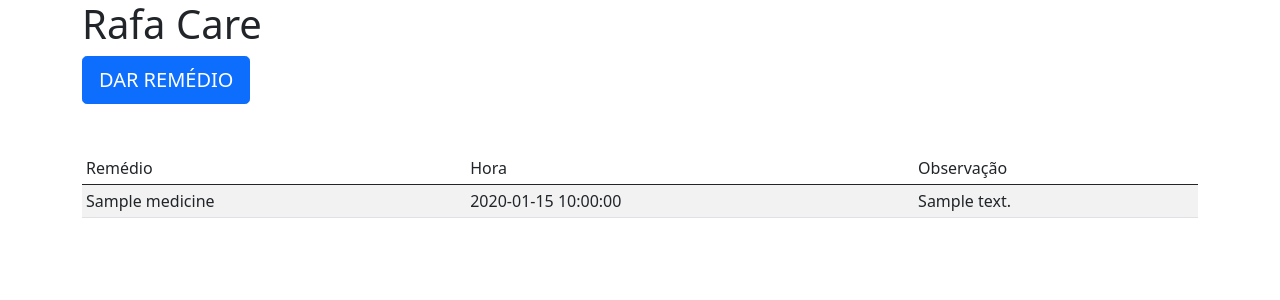
After one commit to thcborges/rafa-care, a Python web app: template rafa_care/templates/medications.html in a window 1280 px wide. The commit adds this page. Shown: the top 300 px of the page. Run offline with Jinja, Linux system fonts and the light colour scheme; the template is opened without the code that fills it: most values are stand-ins (such as "Sample title", 1, 10 or a date in 2020).

Commit message:
Creating view for medications

```diff
--- a/rafa_care/ext/dao/__init__.py
+++ b/rafa_care/ext/dao/__init__.py
@@ -1,2 +1,3 @@
 from rafa_care.ext.dao.breastfeeding_dao import BreastfeedingDao
+from rafa_care.ext.dao.medication_dao import MedicationDao
 from rafa_care.ext.dao.milk_source_dao import MilkSourceDao
--- a/rafa_care/templates/index.html
+++ b/rafa_care/templates/index.html
@@ -12,8 +12,9 @@
 
 {% block content %}
 
-<div action="{{ url_for('site.new_breastfeeding') }}" method="post">
+<div>
     <a href="{{ url_for('site.new_breastfeeding') }}" class="btn btn-lg btn-primary">INICIAR MAMÁ</a>
+    <a href="{{ url_for('site.medications') }}" class="btn btn-lg btn-primary">REMÉDIOS</a>
 </div>
 <table class="table table-striped table-hover table-sm table-responsive mt-5 scroll">
     <thead>
--- /dev/null
+++ b/rafa_care/templates/medications.html
@@ -0,0 +1,38 @@
+{% extends "base.html" %}
+
+{% block css %}
+<!--<style>-->
+<!--    .scroll {-->
+<!--        overflow-x: auto;-->
+<!--        overflow-y: hidden;-->
+<!--        white-space: nowrap;-->
+<!--    }-->
+<!--</style>-->
+{% endblock css %}
+
+{% block content %}
+
+<div>
+    <a href="{# TODO {{ url_for('site.new_breastfeeding') }}#}" class="btn btn-lg btn-primary">DAR REMÉDIO</a>
+</div>
+<table class="table table-striped table-hover table-sm table-responsive mt-5 scroll">
+    <thead>
+        <tr>
+            <td>Remédio</td>
+            <td>Hora</td>
+            <td>Observação</td>
+        </tr>
+    </thead>
+    <tbody>
+    {% for medication in medications %}
+        <tr onclick="window.location='{# TODO{{ url_for('site.edit_breastfeeding', id_=breastfeeding.id) }}#}'">
+            <td>{{ medication.medicine or "" }}</td>
+            <td>{{ medication.formatted_gave_at }}</td>
+            <td>{{ medication.note or "" }}</td>
+        </tr>
+    {% endfor %}
+    </tbody>
+
+</table>
+
+{% endblock content %}
```
Also changed, not shown: rafa_care/ext/dao/medication_dao.py (added, +14 -0 lines), rafa_care/ext/site/controller.py (+7 -0 lines).
